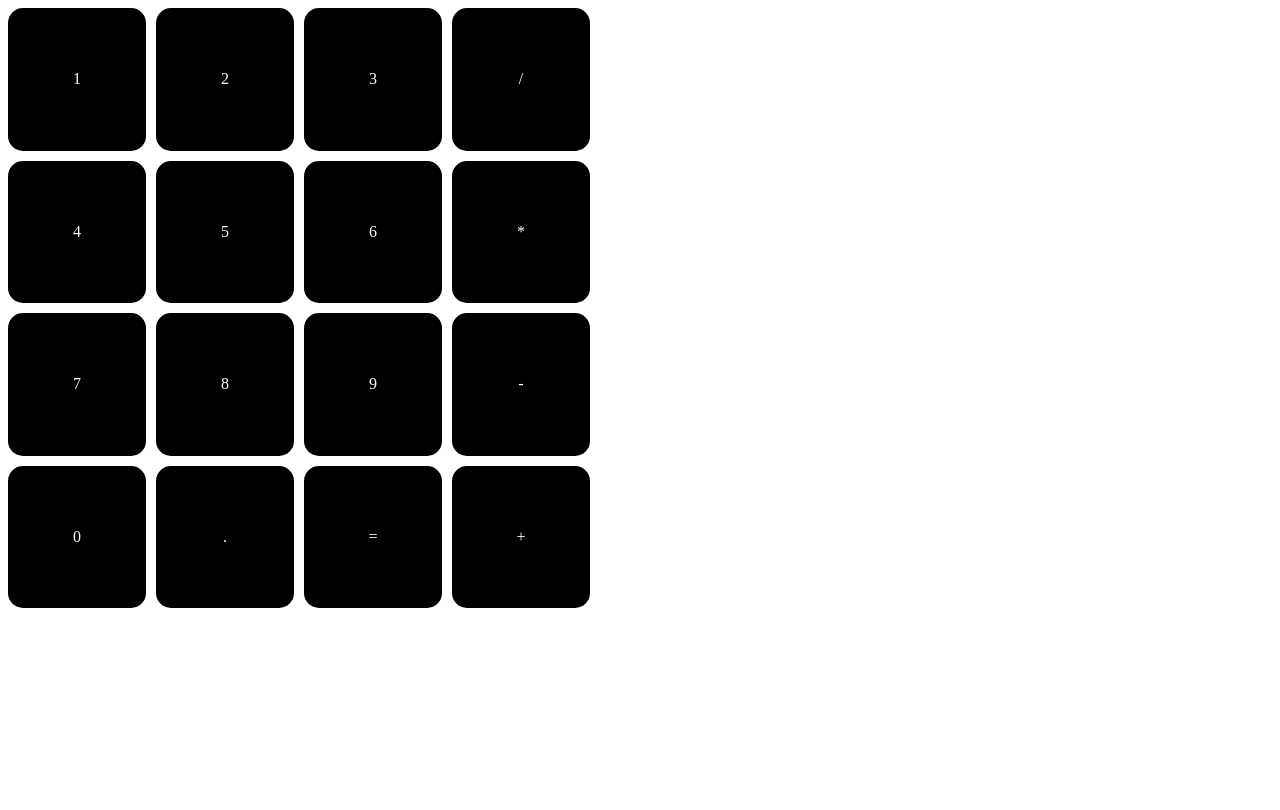
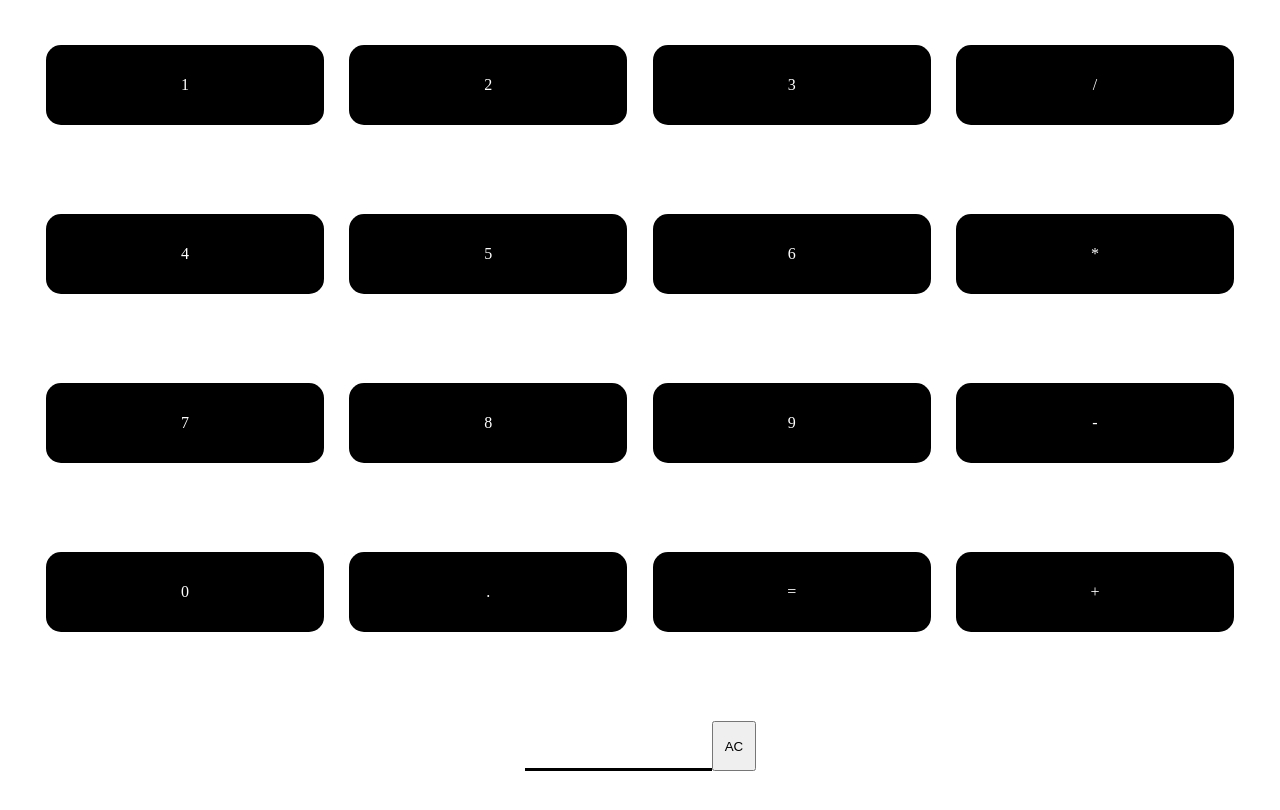
Before and after one commit to Yut8853/01_calculator, a plain HTML site: page index.html in a window 1280 px wide. Drawn offline with Linux system fonts and the light colour scheme.

Commit message:
jsで電卓表示まで

```diff
--- a/app.js
+++ b/app.js
@@ -1,43 +1,74 @@
-const parentdiv = document.createElement('div');
-parentdiv.classList.add('parentElm');
+window.addEventListener('load', () => {
 
-document.body.appendChild(parentdiv)
+  const parentdiv = document.createElement('div');
 
-function numberCreate(number) {
-  // ボタン雛形作成
-  const calcBtn = document.createElement('div');
-  calcBtn.classList.add('calcBtn');
-  calcBtn.innerHTML = number;
-  calcBtn.style.width = '23%';
-  calcBtn.style.display = 'flex'
-  calcBtn.style.justifyContent = 'center'
-  calcBtn.style.alignItems = 'center'
-  calcBtn.style.background = '#000'
-  calcBtn.style.color = '#fff'
-  calcBtn.style.borderRadius = '15px'
+  document.body.appendChild(parentdiv);
+  // 親のラッパースタイル
+  parentdiv.style.width = '100%';
+  parentdiv.style.height = '100vh';
+  parentdiv.style.display = 'flex';
+  parentdiv.style.justifyContent = 'center';
+  parentdiv.style.alignItems = 'center'
+  parentdiv.style.flexWrap = 'wrap';
+  parentdiv.style.gap = '2%';
 
-  parentdiv.appendChild(calcBtn);
-}
+  // ボタン生成用の配列
+  const arry = [
+    ['1', '2', '3', '/'],
+    ['4', '5', '6', '*'],
+    ['7', '8', '9', '-'],
+    ['0', '.', '=', '+'],
+  ];
 
-numberCreate(1)
-numberCreate(2)
-numberCreate(3)
-numberCreate('/')
-numberCreate(4)
-numberCreate(5)
-numberCreate(6)
-numberCreate('*')
-numberCreate(7)
-numberCreate(8)
-numberCreate(9)
-numberCreate('-')
-numberCreate('0')
-numberCreate('.')
-numberCreate('=')
-numberCreate('+')
+  for (let i = 0; i < arry.length; i++) {
+    for (let j = 0; j < arry.length; j++) {
+      let calcBtn = document.createElement('div');
+      // 子のスタイル
+      calcBtn.style.width = '22%';
+      calcBtn.style.height = '10%';
+      calcBtn.style.display = 'flex';
+      calcBtn.style.justifyContent = 'center';
+      calcBtn.style.alignItems = 'center';
+      calcBtn.style.background = '#000';
+      calcBtn.style.color = '#fff';
+      calcBtn.style.borderRadius = '15px';
 
-parentdiv.style.width = '600px'
-parentdiv.style.height = '600px'
-parentdiv.style.display = 'flex'
-parentdiv.style.flexWrap = 'wrap'
-parentdiv.style.gap = '10px'
+      calcBtn.textContent = arry[i][j];
+
+      parentdiv.appendChild(calcBtn);
+
+      calcBtn.addEventListener('click', () => {
+        calcBtnValue = calcBtn.innerHTML;
+        result.value += calcBtnValue;
+
+        if (result.value) {
+          result.value
+        } else {
+          console.log('no')
+        }
+      });
+    }
+  }
+
+  // 計算結果とACボタン横並び
+  const resultWrapper = document.createElement('div');
+  resultWrapper.style.display = 'flex';
+  resultWrapper.style.justifyContent = 'center';
+  resultWrapper.style.alignItems = 'bottom';
+  parentdiv.appendChild(resultWrapper)
+
+  // 計算結果表示
+  let result = document.createElement('input')
+  result.style.width = '100%'
+  result.style.border = 0
+  result.style.borderBottom = 'solid'
+  resultWrapper.appendChild(result)
+
+  // ACボタン表示
+  const clearBtn = document.createElement('button')
+  clearBtn.style.width = '50px'
+  clearBtn.style.height = '50px'
+  clearBtn.innerHTML = 'AC'
+  resultWrapper.appendChild(clearBtn)
+
+});
--- a/index.html
+++ b/index.html
@@ -5,8 +5,8 @@
   <meta name="viewport" content="width=device-width, initial-scale=1.0">
   <title>Document</title>
   <link rel="stylesheet" href="style.css">
-  <script src="app.js" defer></script>
 </head>
 <body>
+  <script src="app.js"></script>
 </body>
 </html>
```
